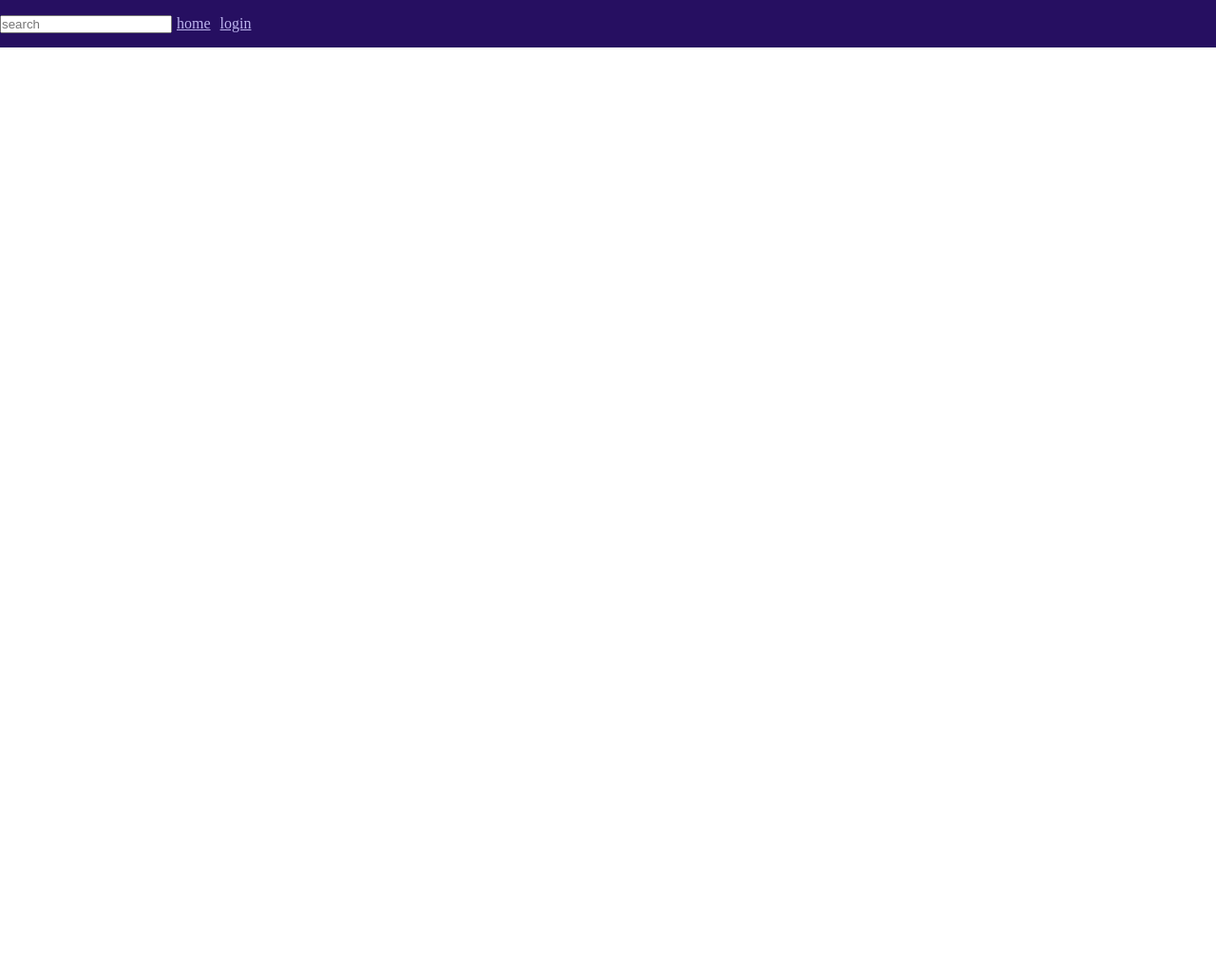
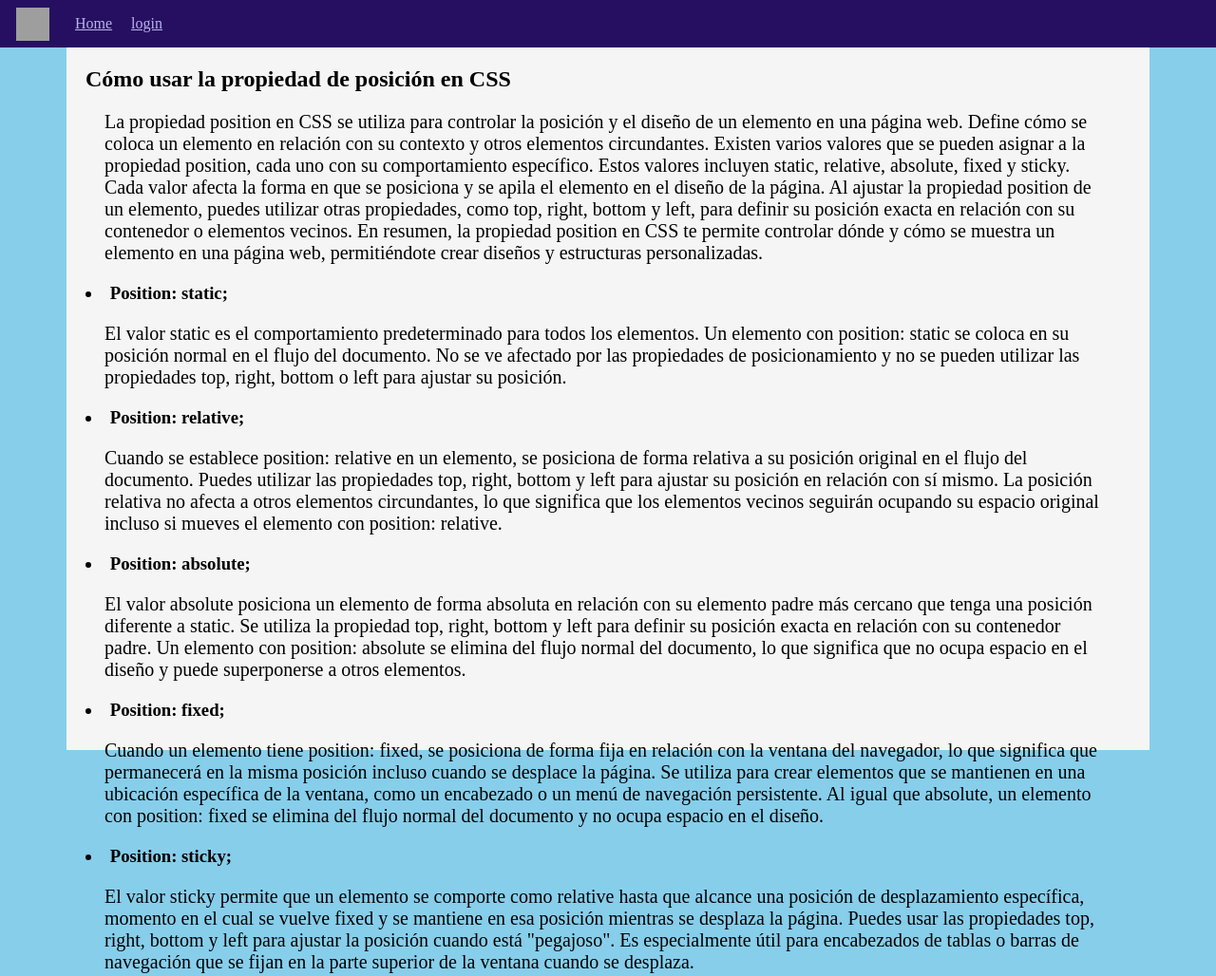
Before and after one commit to Dani3234/Pagina_Web, a plain HTML site: page index.html in a window 1280 px wide. Shown: the top 1028 px of the page at 95% size. Before the commit the page ends 800 px from the top, so only its background shows below. Drawn offline with Linux system fonts and the light colour scheme; grey boxes are pictures that could not be loaded.

Commit message:
home page creation

```diff
--- a/index.html
+++ b/index.html
@@ -4,6 +4,54 @@
     <meta charset="UTF-8">
     <meta http-equiv="X-UA-Compatible" content="IE=edge">
     <meta name="viewport" content="width=device-width, initial-scale=1.0">
+    <title>Home</title>
+    <link rel="stylesheet" href="style.css">
+    <link rel="icon" href="https://cryptologos.cc/logos/fantom-ftm-logo.png">
+</head>
+<body>
+    <nav class="home-nav">
+        <img class="home-img" src="https://cryptologos.cc/logos/fantom-ftm-logo.png" alt="icon">
+        <a class="home-link" href="index.html">Home</a>
+        <a class="home-link" href="login.html">login</a>
+    </nav>
+    <section class="home-content">
+        <div class="home-content-div">
+            <h1>Cómo usar la propiedad de posición en CSS</h1>
+            <p class="home-texto">
+                La propiedad position en CSS se utiliza para controlar la posición y el diseño de un elemento en una página web. Define cómo se coloca un elemento en relación con su contexto y otros elementos circundantes.
+
+                Existen varios valores que se pueden asignar a la propiedad position, cada uno con su comportamiento específico. Estos valores incluyen static, relative, absolute, fixed y sticky. Cada valor afecta la forma en que se posiciona y se apila el elemento en el diseño de la página.
+
+                Al ajustar la propiedad position de un elemento, puedes utilizar otras propiedades, como top, right, bottom y left, para definir su posición exacta en relación con su contenedor o elementos vecinos.
+
+                En resumen, la propiedad position en CSS te permite controlar dónde y cómo se muestra un elemento en una página web, permitiéndote crear diseños y estructuras personalizadas.
+            </p>
+            <h3><li>Position: static;</li></h3>
+            <p class="home-texto">
+                El valor static es el comportamiento predeterminado para todos los elementos. Un elemento con position: static se coloca en su posición normal en el flujo del documento. No se ve afectado por las propiedades de posicionamiento y no se pueden utilizar las propiedades top, right, bottom o left para ajustar su posición.
+            </p>
+            <h3><li>Position: relative;</li></h3>
+            <p class="home-texto">
+                Cuando se establece position: relative en un elemento, se posiciona de forma relativa a su posición original en el flujo del documento. Puedes utilizar las propiedades top, right, bottom y left para ajustar su posición en relación con sí mismo. La posición relativa no afecta a otros elementos circundantes, lo que significa que los elementos vecinos seguirán ocupando su espacio original incluso si mueves el elemento con position: relative.
+            </p>
+            <h3><li>Position: absolute;</li></h3>
+            <p class="home-texto">
+                El valor absolute posiciona un elemento de forma absoluta en relación con su elemento padre más cercano que tenga una posición diferente a static. Se utiliza la propiedad top, right, bottom y left para definir su posición exacta en relación con su contenedor padre. Un elemento con position: absolute se elimina del flujo normal del documento, lo que significa que no ocupa espacio en el diseño y puede superponerse a otros elementos.
+            </p>
+            <h3><li>Position: fixed;</li></h3>
+            <p class="home-texto">
+                Cuando un elemento tiene position: fixed, se posiciona de forma fija en relación con la ventana del navegador, lo que significa que permanecerá en la misma posición incluso cuando se desplace la página. Se utiliza para crear elementos que se mantienen en una ubicación específica de la ventana, como un encabezado o un menú de navegación persistente. Al igual que absolute, un elemento con position: fixed se elimina del flujo normal del documento y no ocupa espacio en el diseño.
+            </p>
+            <h3><li>Position: sticky;</li></h3>
+            <p class="home-texto">
+                El valor sticky permite que un elemento se comporte como relative hasta que alcance una posición de desplazamiento específica, momento en el cual se vuelve fixed y se mantiene en esa posición mientras se desplaza la página. Puedes usar las propiedades top, right, bottom y left para ajustar la posición cuando está "pegajoso". Es especialmente útil para encabezados de tablas o barras de navegación que se fijan en la parte superior de la ventana cuando se desplaza.
+            </p>
+        </div>
+    </section>
+    <footer class="home-footer">
+        <p>todos los derechos reservados</p>
+        <p>La Ceja Antioquia Colombia</p>
+    </footer>
     <title>Document</title>
     <link rel="stylesheet" href="style.css">
 </head>
--- a/style.css
+++ b/style.css
@@ -4,16 +4,21 @@
 }
 
 .login {
+    background: rgb(69, 77, 94);
+    height: 100vh;
+    width: 100%;
     background: rgb(69, 69, 94);
     height: 100vh;
     width: 100%;
-
     display: flex;
     align-items: center;
     justify-content: center;
 }
 
 .login-cont {
+    background: rgba(62, 96, 190, 0.753);
+    height: 460px;
+    width: 420px;
     background: rgb(78, 73, 146);
     height: 460px;
     width: 420px;
@@ -27,6 +32,7 @@
     align-items: center;
     justify-content: end;
     position: relative;
+    box-shadow: 3px 3px 10px rgb(5, 38, 102);
 
     box-shadow: 3px 3px 10px #15053f;
 }
@@ -40,6 +46,10 @@
     flex-direction: column;
 }
 
+.login-title {
+    color: rgb(5, 38, 102);
+}
+
  .login-title {
     color: #15053f;
     margin: 0 15px 15px 0px;
@@ -49,6 +59,7 @@
     top: 50px;
 }
 
+
 .login-input {
     background: rgb(230, 217, 253);
     height: 50px;
@@ -56,9 +67,14 @@
     display: block;
     font-size: 20px;
     border-radius: 5px;
+    border: solid 1px rgb(5, 38, 102);
     border: solid 1px #15053f;
     margin: 20px;
     padding-left: 10px;
+}
+
+.login-input:active {
+    border: none;
 }
 
 .login-button {
@@ -67,6 +83,8 @@
     width: 150px;
     margin-top: 25px;
     border-radius: 10px;
+    border: solid 1px rgb(5, 38, 102);
+    box-shadow: 2px 2px 5px rgb(5, 38, 102);
     border: solid 1px #15053f;
     box-shadow: 2px 2px 5px #15053f;
     font-size: 17px;
@@ -77,12 +95,57 @@
 }
 
 .home-nav {
+    background: rgb(5, 38, 102);
     background: #260f61;
     height: 50px;
     display: flex;
     align-items: center;
 }
 
+.home-img {
+    height: 35px;
+    width: 35px;
+    margin: 0 17px 0 17px;
+}
+
+.home-link {
+    margin: 10px;
+    color: rgb(188, 180, 238);
+}
+
+.home-content {
+    background: skyblue;
+    height: 200vh;
+    width: 100%;
+}
+
+.home-content-div {
+    background: whitesmoke;
+    height: 700px;
+    width: 1100px;
+    margin: auto;
+    padding: 20px;
+}
+
+.home-texto {
+    font-size: 20px;
+    color: black;
+    margin: 20px;
+}
+
+.home-footer {
+    background: rgb(5, 38, 102);
+    color: white;
+    height: 100px;
+
+    display: flex;
+    align-items: center;
+    justify-content: center;
+    flex-direction: column;
+    position: relative;
+    bottom: 0;
+}
+
 .home-nav-link {
     margin: 5px;
     color: rgb(188, 180, 238);
```
Also changed, not shown: login.html (+4 -2 lines).
